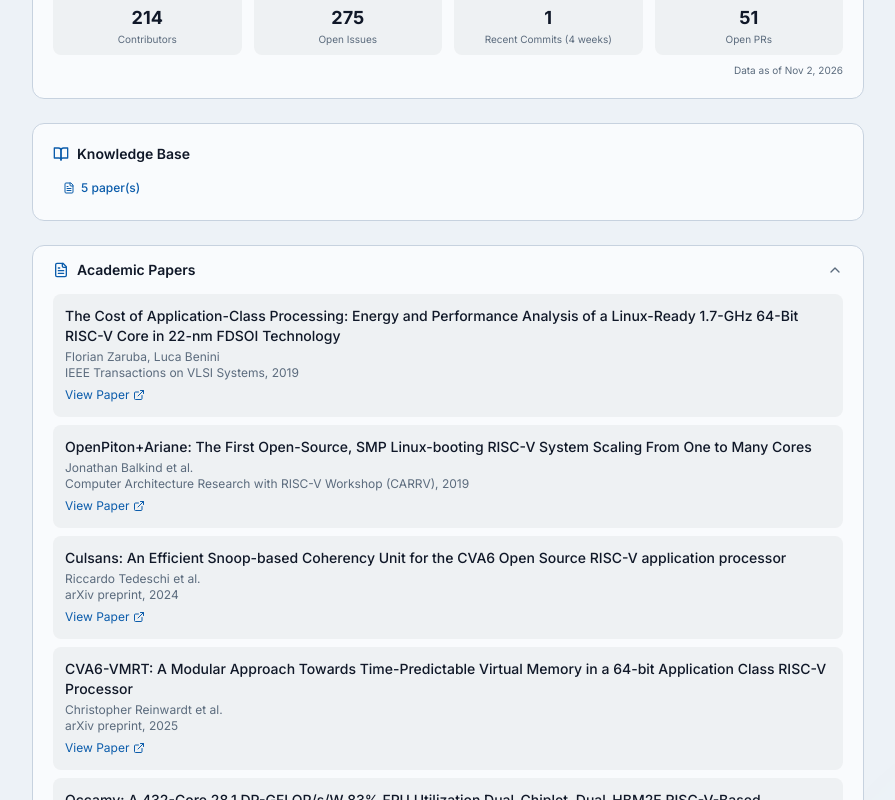
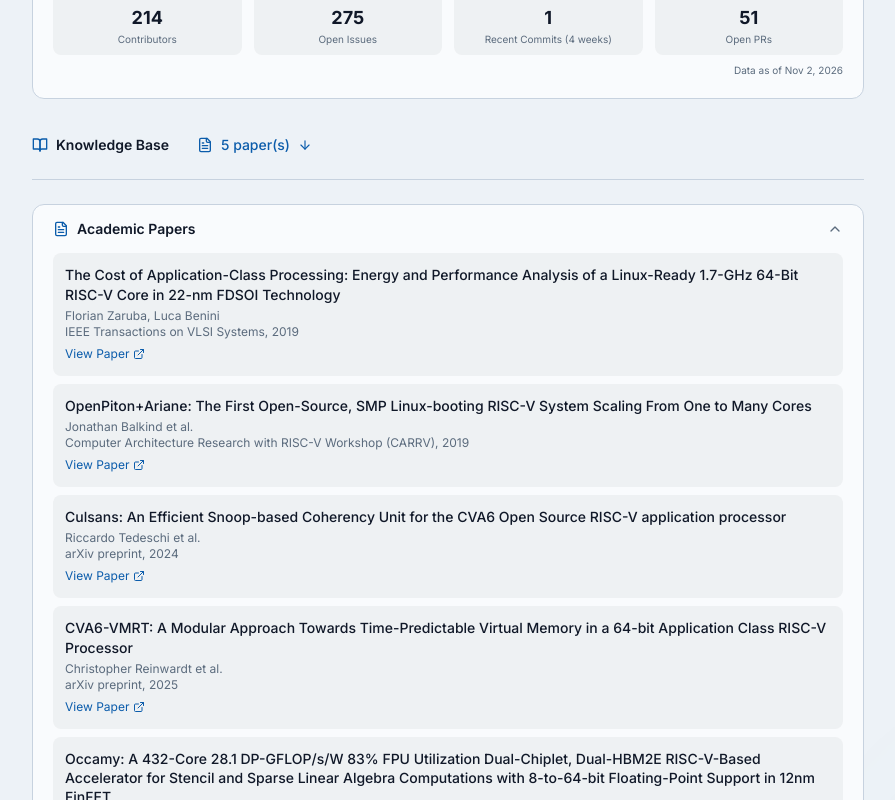
Before and after one commit to AlexChenIC/openhw-explorer, a Next.js app: page /en/projects/cva6 in a window 1280 px wide. Shown: the part 2040-2840 px from the top of the page, without its empty margins (192-1087 px from the left). Built offline with nearby package versions, Linux system fonts and the light colour scheme; no server answers.

Commit message:
Make project paper counts accessible section links

```diff
--- a/src/components/ProjectKnowledgeSection.tsx
+++ b/src/components/ProjectKnowledgeSection.tsx
@@ -12,6 +12,7 @@ import {
   ChevronDown,
   ChevronUp,
   Activity,
+  ArrowDown,
 } from "lucide-react";
 import { useLocale, useTranslations } from "next-intl";
 import type { Project, ProjectKnowledge } from "@/types";
@@ -39,12 +40,13 @@ interface ProjectKnowledgeSectionProps {
 
 export function ProjectKnowledgeSection({
   knowledge,
-  summary,
   stats,
   launchStage,
 }: ProjectKnowledgeSectionProps) {
   const t = useTranslations("projectDetail");
   const locale = useLocale();
+  const [papersOpen, setPapersOpen] = useState(true);
+  const papersCount = knowledge?.academicPapers?.length ?? 0;
   const isBaseline = launchStage === "baseline";
 
   if (isBaseline) {
@@ -73,31 +75,37 @@ export function ProjectKnowledgeSection({
         />
       )}
 
-      {/* Knowledge Base — summary badge only shown when papers exist */}
-      {summary && summary.papersCount > 0 && (
-        <div className="bg-[var(--bg-card)] border border-[var(--border)] rounded-xl p-5">
-          <h3 className="text-sm font-semibold text-[var(--text-primary)] mb-3 flex items-center gap-2">
+      {papersCount > 0 && (
+        <nav
+          aria-label={t("knowledge.title")}
+          className="flex flex-wrap items-center gap-x-4 gap-y-2 border-b border-[var(--border)] pb-3"
+        >
+          <span className="text-sm font-semibold text-[var(--text-primary)] flex items-center gap-2">
             <BookOpen className="w-4 h-4 text-[var(--primary)]" />
             {t("knowledge.title")}
-          </h3>
-          <div className="flex flex-wrap gap-3">
-            <StatBadge
-              icon={<FileText className="w-3 h-3" />}
-              label={t("knowledge.papersCount", { count: summary.papersCount })}
-              color="var(--primary)"
-            />
-          </div>
-        </div>
+          </span>
+          <a
+            href="#academic-papers"
+            onClick={() => setPapersOpen(true)}
+            className="inline-flex min-h-11 items-center gap-2 rounded-md px-3 text-sm font-medium text-[var(--primary)] hover:bg-[var(--bg-subtle)] hover:underline underline-offset-4 focus-visible:outline-2 focus-visible:outline-offset-2 focus-visible:outline-[var(--primary)]"
+          >
+            <FileText className="w-4 h-4" aria-hidden="true" />
+            {t("knowledge.papersCount", { count: papersCount })}
+            <ArrowDown className="w-3.5 h-3.5" aria-hidden="true" />
+          </a>
+        </nav>
       )}
 
       <div className="space-y-4">
         {/* Academic Papers */}
         {knowledge && knowledge.academicPapers && knowledge.academicPapers.length > 0 && (
           <CollapsibleSection
+            id="academic-papers"
             title={t("knowledge.papers")}
             icon={<FileText className="w-4 h-4" />}
             color="var(--primary)"
-            defaultOpen
+            isOpen={papersOpen}
+            onToggle={() => setPapersOpen((open) => !open)}
           >
             <div className="space-y-2">
               {knowledge.academicPapers.map((paper, i) => (
@@ -211,52 +219,40 @@ function ActivityCard({
   );
 }
 
-function StatBadge({
-  icon,
-  label,
-  color,
-}: {
-  icon: React.ReactNode;
-  label: string;
-  color: string;
-}) {
-  return (
-    <span
-      className="inline-flex items-center gap-1.5 px-2.5 py-1 rounded-md text-xs font-medium"
-      style={{ backgroundColor: `${color}10`, color }}
-    >
-      {icon}
-      {label}
-    </span>
-  );
-}
-
 function CollapsibleSection({
+  id,
   title,
   icon,
   color,
-  defaultOpen = false,
+  isOpen,
+  onToggle,
   children,
 }: {
+  id: string;
   title: string;
   icon: React.ReactNode;
   color: string;
-  defaultOpen?: boolean;
+  isOpen: boolean;
+  onToggle: () => void;
   children: React.ReactNode;
 }) {
-  const [isOpen, setIsOpen] = useState(defaultOpen);
   const sectionId = useId();
   const buttonId = `${sectionId}-button`;
   const contentId = `${sectionId}-content`;
 
   return (
-    <div className="bg-[var(--bg-card)] border border-[var(--border)] rounded-xl overflow-hidden">
+    <section
+      id={id}
+      tabIndex={-1}
+      aria-labelledby={buttonId}
+      className="scroll-mt-28 bg-[var(--bg-card)] border border-[var(--border)] rounded-xl overflow-hidden focus-visible:outline-2 focus-visible:outline-offset-2 focus-visible:outline-[var(--primary)]"
+    >
       <button
         type="button"
         id={buttonId}
         aria-expanded={isOpen}
         aria-controls={contentId}
-        onClick={() => setIsOpen(!isOpen)}
+        onClick={onToggle}
         className="flex items-center gap-2 w-full px-5 py-3.5 text-left hover:bg-[var(--bg-subtle)] transition-colors"
       >
         <span style={{ color }}>{icon}</span>
@@ -267,11 +263,9 @@ function CollapsibleSection({
           <ChevronDown className="w-4 h-4 text-[var(--text-tertiary)]" />
         )}
       </button>
-      {isOpen && (
-        <div id={contentId} role="region" aria-labelledby={buttonId} className="px-5 pb-4">
-          {children}
-        </div>
-      )}
-    </div>
+      <div id={contentId} hidden={!isOpen} className="px-5 pb-4">
+        {children}
+      </div>
+    </section>
   );
 }
```
Also changed, not shown: 1 other file (tests, documents, lock files or other folders).
